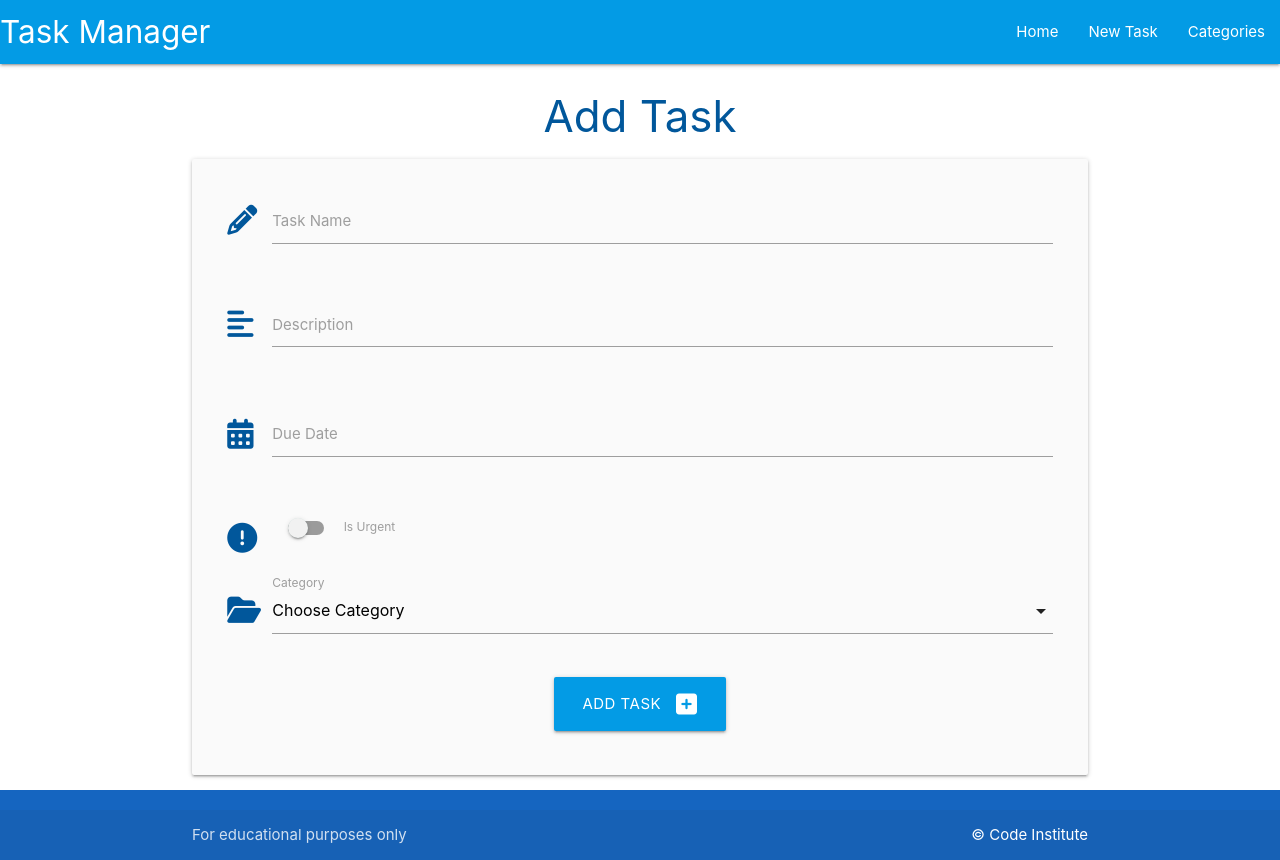
After one commit to mistersouza/flask-sqlalchemy-task-manager, a Flask app: page /add_task in a window 1280 px wide. The commit adds this page. Run offline with Flask 2, Linux system fonts and the light colour scheme; data that the repository does not hold is empty; some libraries are stand-ins or nearby versions.

```diff
--- a/taskmanager/routes.py
+++ b/taskmanager/routes.py
@@ -4,7 +4,8 @@ from taskmanager.models  import Category, Task
 
 @app.route("/")
 def home():
-    return render_template("tasks.html")
+    tasks = list(Task.query.order_by(Task.id).all())
+    return render_template("tasks.html", tasks=tasks)
 
 
 @app.route('/categories')
@@ -36,3 +37,19 @@ def delete_category(category_id):
     db.session.delete(category)
     db.session.commit()
     return redirect(url_for('categories'))
+
+@app.route("/add_task", methods=["GET", "POST"])
+def add_task():
+    categories = list(Category.query.order_by(Category.category_name).all())
+    if request.method == "POST":
+        task = Task(
+            task_name=request.form.get("task_name"),
+            task_description=request.form.get("task_description"),
+            is_urgent=bool(True if request.form.get("is_urgent") else False),
+            due_date=request.form.get("due_date"),
+            category_id=request.form.get("category_id")
+        )
+        db.session.add(task)
+        db.session.commit()
+        return redirect(url_for("home"))
+    return render_template("add_task.html", categories=categories)
--- a/taskmanager/static/js/script.js
+++ b/taskmanager/static/js/script.js
@@ -1,12 +1,12 @@
 document.addEventListener('DOMContentLoaded', function() {
     // init burger menu
     let sidenav = document.querySelectorAll('.sidenav');
-    M.Sidenav.init(sidenav, options);
+    M.Sidenav.init(sidenav);
 
     // init date picker
     let datepicker = document.querySelectorAll('.datepicker');
     M.Datepicker.init(datepicker, {
-      format: 'dd mm, yy',
+      format: 'dd mmmm, yy',
       i18: {
         done: 'Select'
       }
@@ -15,4 +15,8 @@ document.addEventListener('DOMContentLoaded', function() {
     // select init
     let selects = document.querySelectorAll("select");
     M.FormSelect.init(selects);
+
+    // callapsible init
+    let collapsibles = document.querySelectorAll('.collapsible');
+    M.Collapsible.init(collapsibles);
   });
--- a/taskmanager/templates/add_category.html
+++ b/taskmanager/templates/add_category.html
@@ -1,6 +1,5 @@
 {% extends "base.html" %}
 {% block content %}
-
 <h3 class="light-blue-text text-darken-4 center-align">Add Category</h3>
 
 <div class="row card-panel grey lighten-5">
@@ -8,7 +7,7 @@
         <!-- category name -->
         <div class="row">
             <div class="input-field col s12">
-                <i class="fa-solid fa-layer-group prefix light-blue-text text-darken-4"></i>
+                <i class="fas fa-folder-open prefix light-blue-text text-darken-4"></i>
                 <input id="category_name" name="category_name" minlength="3" maxlength="25" type="text" class="validate" required>
                 <label for="category_name">Category Name</label>
             </div>
--- /dev/null
+++ b/taskmanager/templates/add_task.html
@@ -0,0 +1,70 @@
+{% extends "base.html" %}
+{% block content %}
+
+<h3 class="light-blue-text text-darken-4 center-align">Add Task</h3>
+
+<div class="row card-panel grey lighten-5">
+    <form class="col s12" method="POST" action="{{ url_for('add_task') }}">
+        <!-- Task name -->
+        <div class="row">
+            <div class="input-field col s12">
+                <i class="fa-solid fa-pencil-alt prefix light-blue-text text-darken-4"></i>
+                <input id="task_name" name="task_name" minlength="3" maxlength="150" type="text" class="validate" required>
+                <label for="task_name">Task Name</label>
+            </div>
+        </div>
+        <!-- task description -->
+        <div class="row">
+            <div class="input-field col s12">
+                <i class="fa-solid fa-align-left prefix light-blue-text text-darken-4"></i>
+                <textarea id="task_description" name="task_description" minlength="15" maxlength="300" type="text"
+                    class="materialize-textarea validate" required></textarea>
+                <label for="task_description">Description</label>
+            </div>
+        </div>
+        <!-- due date -->
+        <div class="row">
+            <div class="input-field col s12">
+                <i class="fas fa-calendar-alt prefix light-blue-text text-darken-4"></i>
+                <input id="due_date" name="due_date" type="text" class="datepicker validate" required>
+                <label for="due_date">Due Date</label>
+            </div>
+        </div>
+        <!-- is urgent -->
+        <div class="row">
+            <div class="input-field col s12">
+                <div class="switch">
+                    <i class="fas fa-exclamation-circle prefix light-blue-text text-darken-4"></i>
+                    <label for="is_urgent">
+                        <input id="is_urgent" name="is_urgent" type="checkbox">
+                        <span class="lever"></span>
+                        Is Urgent
+                    </label>
+                </div>
+            </div>
+        </div>
+        <!-- Select category -->
+        <div class="row">
+            <div class="input-field col s12">
+                <i class="fas fa-folder-open prefix light-blue-text text-darken-4"></i>
+                <select id="category_id" name="category_id" class="validate" required>
+                    <option value="" disabled selected>Choose Category</option>
+                    {% for category in categories %}
+                        <option value="{{ category.id }}">{{ category.category_name }}</option>
+                    {% endfor %}
+                </select>
+                <label for="category_id">Category</label>
+            </div>
+        </div>
+        <!-- submit button -->
+        <div class="row">
+            <div class="col s12 center-align">
+                <button type="submit" class="btn-large light-blue darken-1">
+                    Add Task <i class="fas fa-plus-square right"></i>
+                </button>
+            </div>
+        </div>
+    </form>
+</div>
+
+{% endblock %}
--- a/taskmanager/templates/base.html
+++ b/taskmanager/templates/base.html
@@ -22,7 +22,7 @@
             <a href="#" data-target="mobile-demo" class="sidenav-trigger"><i class="fas fa-bars"></i></a>
             <ul class="right hide-on-med-and-down">
                 <li><a href="{{ url_for('home') }}">Home</a></li>
-                <li><a href="">New Task</a></li>
+                <li><a href="{{ url_for('add_task') }}">New Task</a></li>
                 <li><a href="{{ url_for('categories') }}">Categories</a></li>
             </ul>
             </div>
@@ -31,7 +31,7 @@
         <!-- small screen burger navbar -->
         <ul class="sidenav" id="mobile-demo">
             <li><a href="{{ url_for('home') }}">Home</a></li>
-            <li><a href="">New Task</a></li>
+            <li><a href="{{ url_for('add_task') }}">New Task</a></li>
             <li><a href="{{ url_for('categories') }}">Categories</a></li>
         </ul>
     </header>
@@ -53,5 +53,6 @@
     <script src="https://cdnjs.cloudflare.com/ajax/libs/materialize/1.0.0/js/materialize.min.js"></script>
     <script src="{{ url_for('static', filename='js/script.js') }}"></script>
 
+
 </body>
 </html>
```
Also changed, not shown: taskmanager/templates/tasks.html (+27 -0 lines).
